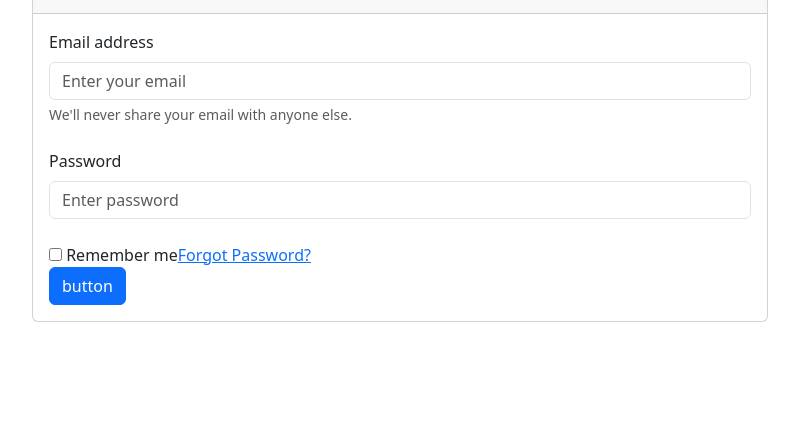
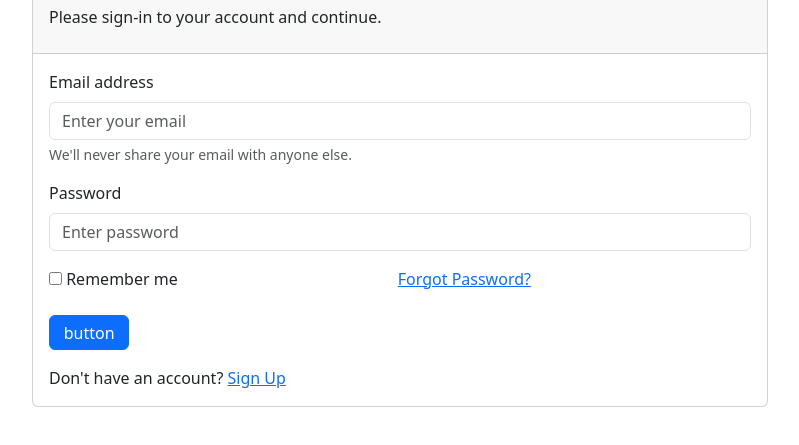
Before and after one commit to WebFizzy/form, a plain HTML site: page index.html in a window 1280 px wide. Shown: the part 121-566 px from the top of the page, without its empty margins (240-1039 px from the left). Drawn offline with Linux system fonts and the light colour scheme.

Commit message:
Update index.html

```diff
--- a/index.html
+++ b/index.html
@@ -10,6 +10,7 @@
 
     <script src="https://translate.google.com/translate_a/element.js?cb=googleTranslateElementInit"></script>
 
+    <script rel="stylesheet" href="./css/custom.css"></script>
   </head>
   <body>
     <script>
@@ -22,37 +23,38 @@
     </script>
     <div id="google_translate_element"></div>
 
-
       <div class="container py-5" style="margin-top: 2rem;">
         <div class="row justify-content-center">
           <div class="col-md-8">
             <div class="card">
               <div class="card-header">
                 <h4>Login Form</h4>
+                <p class="auth-description">Please sign-in to your account and continue.</p>
               </div>
               <div class="card-body">
                 <form action="/" method="">
-                  <div class="mb-4">
+                  <div class="mb-3">
                     <label for="exampleInputEmail1" class="form-label">Email address</label>
                     <input type="email" name="email" class="form-control" placeholder="Enter your email" id="exampleInputEmail1" aria-describedby="emailHelp">
                     <div id="emailHelp" class="form-text">We'll never share your email with anyone else.</div>
                   </div>
-                  <div class="mb-4">
+                  <div class="mb-3">
                     <label for="exampleInputPassword1" class="form-label">Password</label>
                     <input type="password" name="password" class="form-control" placeholder="Enter password" id="exampleInputPassword1">
                   </div>
-                  <div class="form-group" style="display: flex;">
+                  <div class="form-group" style="display: flex; justify-content: space-between; width: 100%;">
                       <div class="custom-control custom-checkbox float-left">
                         <input type="checkbox" name="rem" class="custom-control-input" id="customCheck">
                         <label for="customCheck" class="custom-control-label">Remember me</label>
                       </div>
-                      <div class="forgot float-right right-0">
+                      <div class="forgot" style="float: right;">
                         <a href="forgot.php" id="forgot-link">Forgot Password?</a>
                       </div>
                       <div class="clearfix"></div>
                     </div>
-
-                    <a href="./Register.html" type="button" class="btn btn-primary">button</a>
+                    <br>
+                    <a href="./Register.html" type="button" class="btn btn-primary" style="margin-bottom: 1rem;padding: .3rem .86rem;">button</a>
+                    <br>Don't have an account? <a href="">Sign Up</a>
                   <!-- <button type="submit" name="login_btn" class="btn btn-primary" src="./Register.html" >Login</button> -->
                 </form>
               </div>
```
